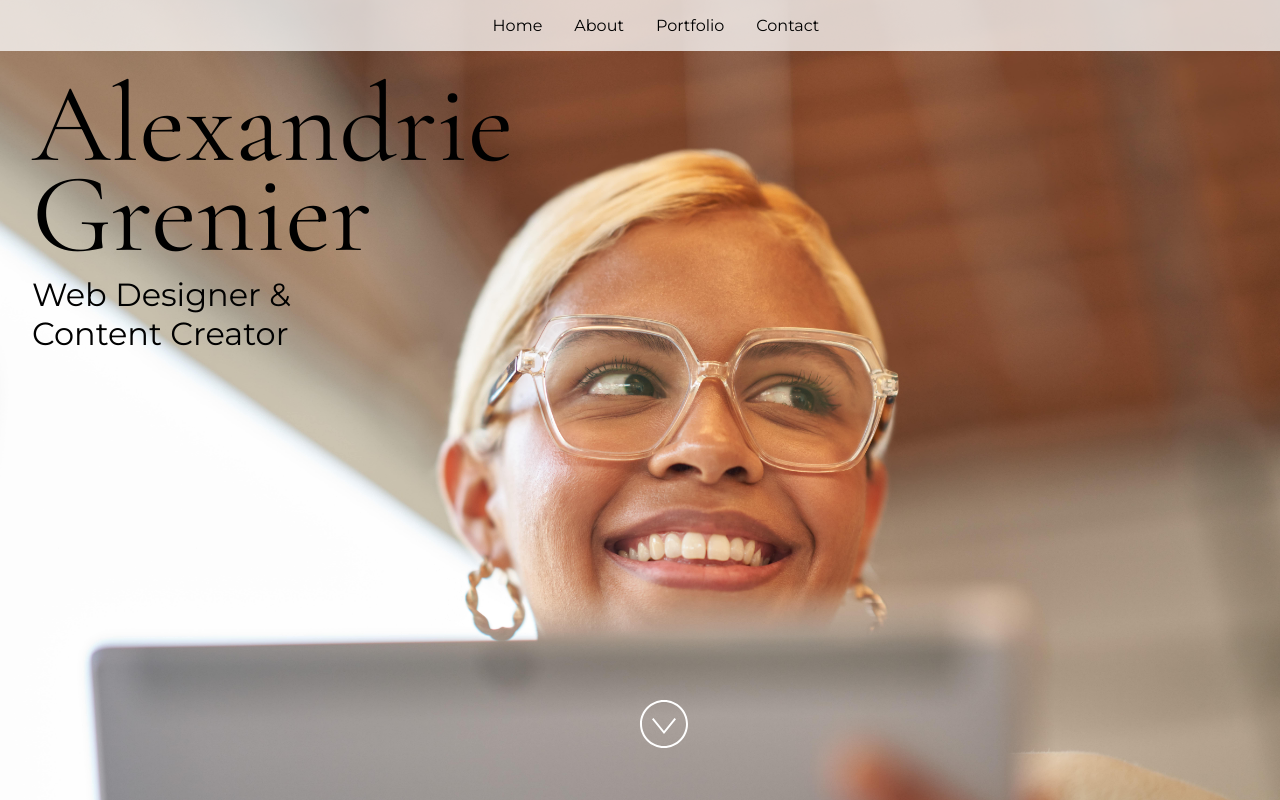
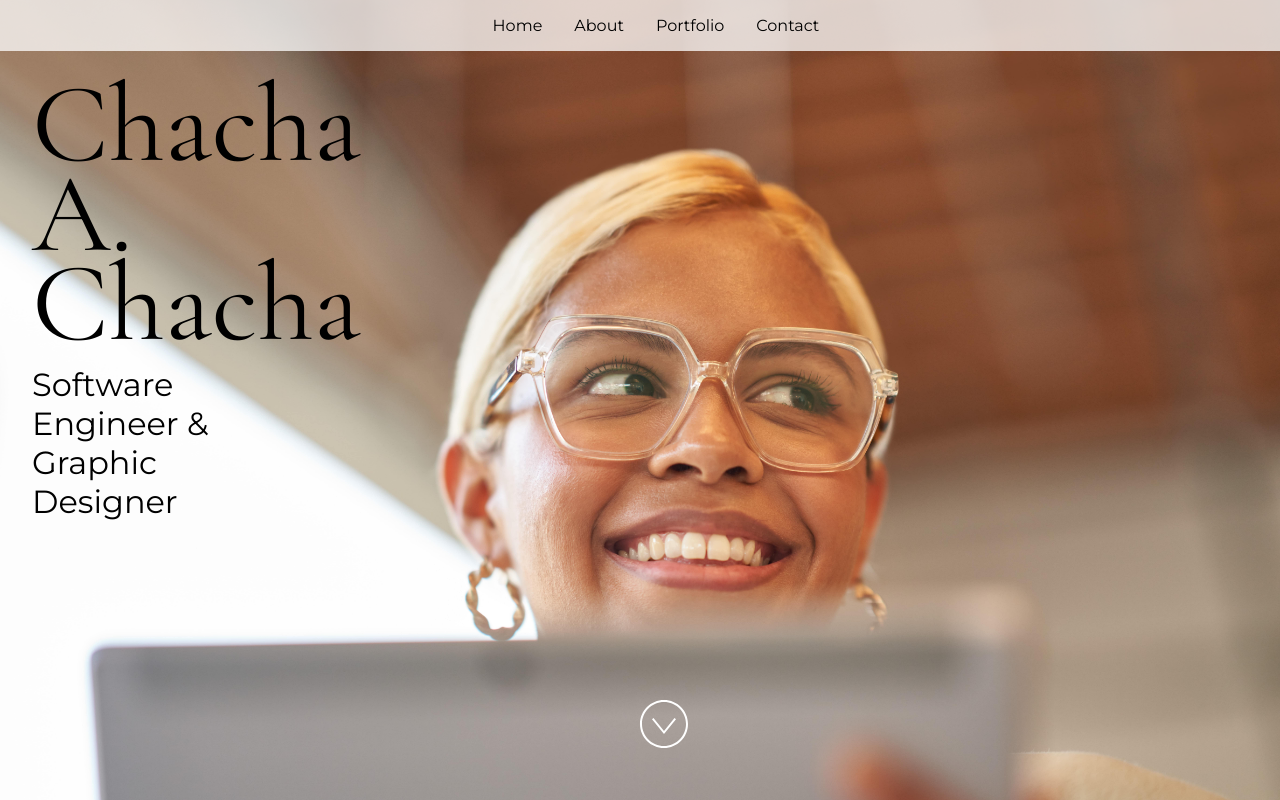
Before and after one commit to Chacha-A-Chacha/portfolio-react, a React (Vite) app: page / in a window 1280 px wide. Built offline with nearby package versions, Linux system fonts and the light colour scheme.

Commit message:
modified:   src/App.jsx

```diff
--- a/src/App.jsx
+++ b/src/App.jsx
@@ -24,12 +24,12 @@ import "./styles.css";
  * If you don't have one of the social sites listed, leave it as an empty string.
  */
 const siteProps = {
-  name: "Alexandrie Grenier",
-  title: "Web Designer & Content Creator",
-  email: "alex@example.com",
-  gitHub: "microsoft",
-  instagram: "microsoft",
-  linkedIn: "satyanadella",
+  name: "Chacha A. Chacha",
+  title: "Software Engineer & Graphic Designer",
+  email: "calex.chacha@outlook.com",
+  gitHub: "https://github.com/Chacha-A-Chacha",
+  instagram: "https://www.instagram.com/c_alex_chacha/?hl=en",
+  linkedIn: "https://www.linkedin.com/in/chacha-chacha-3155a7145/",
   medium: "",
   twitter: "microsoft",
   youTube: "Code",
```
